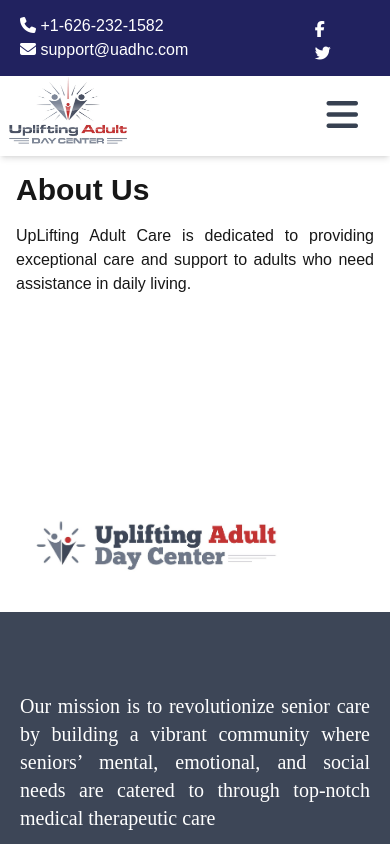
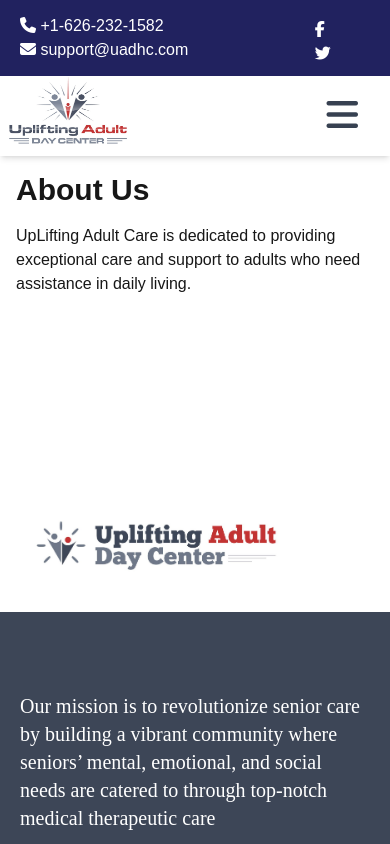
Before and after one commit to Mesafin/upLiftingAdultHealthDayCareCenter, a Next.js app: page /about in a window 390 px wide. Shown: the top 844 px of the page. Built offline with nearby package versions, Linux system fonts and the light colour scheme; a web font is replaced by a local one.

Commit message:
text greyed4

```diff
--- a/app/globals.css
+++ b/app/globals.css
@@ -144,9 +144,7 @@
     height: 400px;
 
   }
-  body p {
-    text-align: justify;
-  }
+
 }
 
 /* @media (max-width: 1027px) {
```
